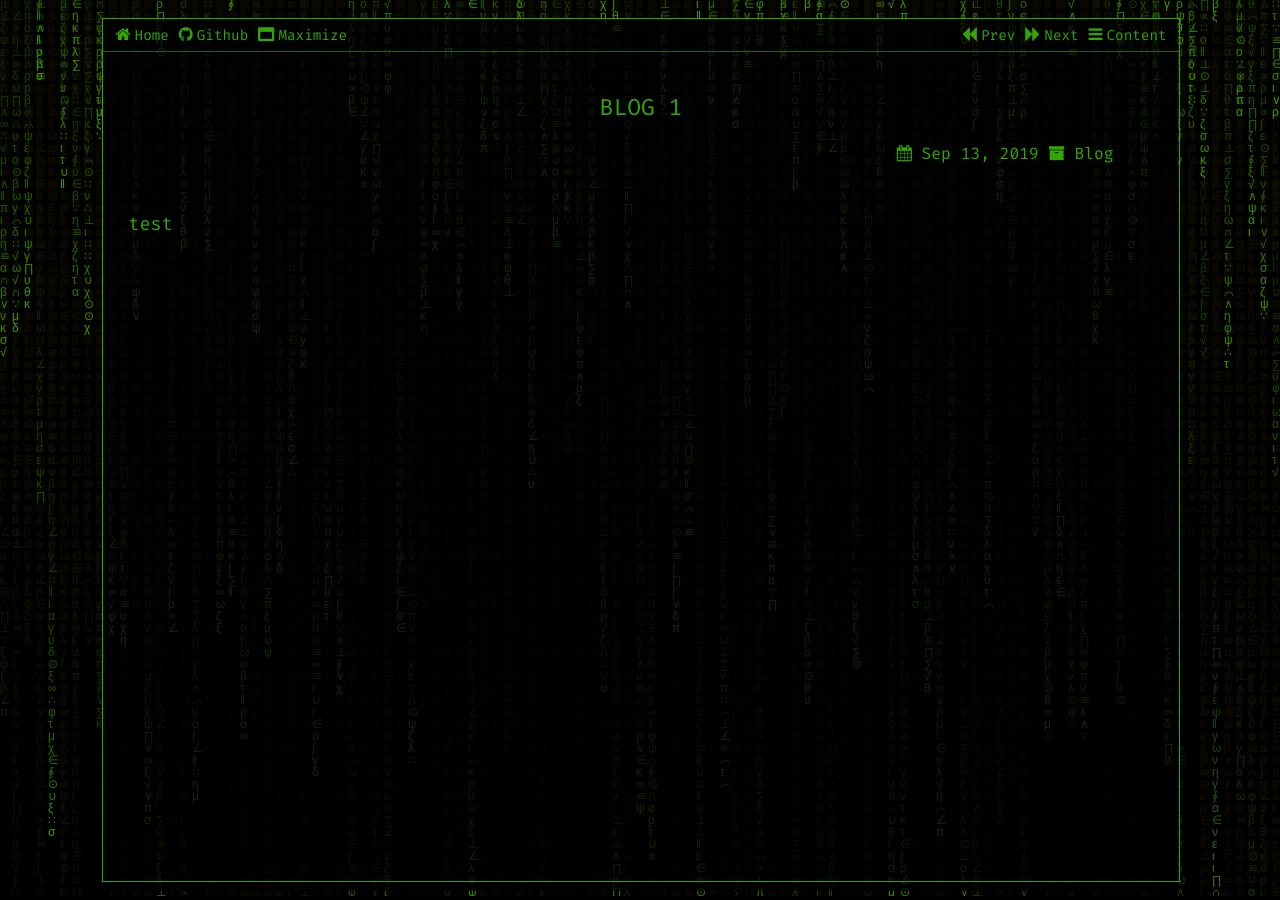
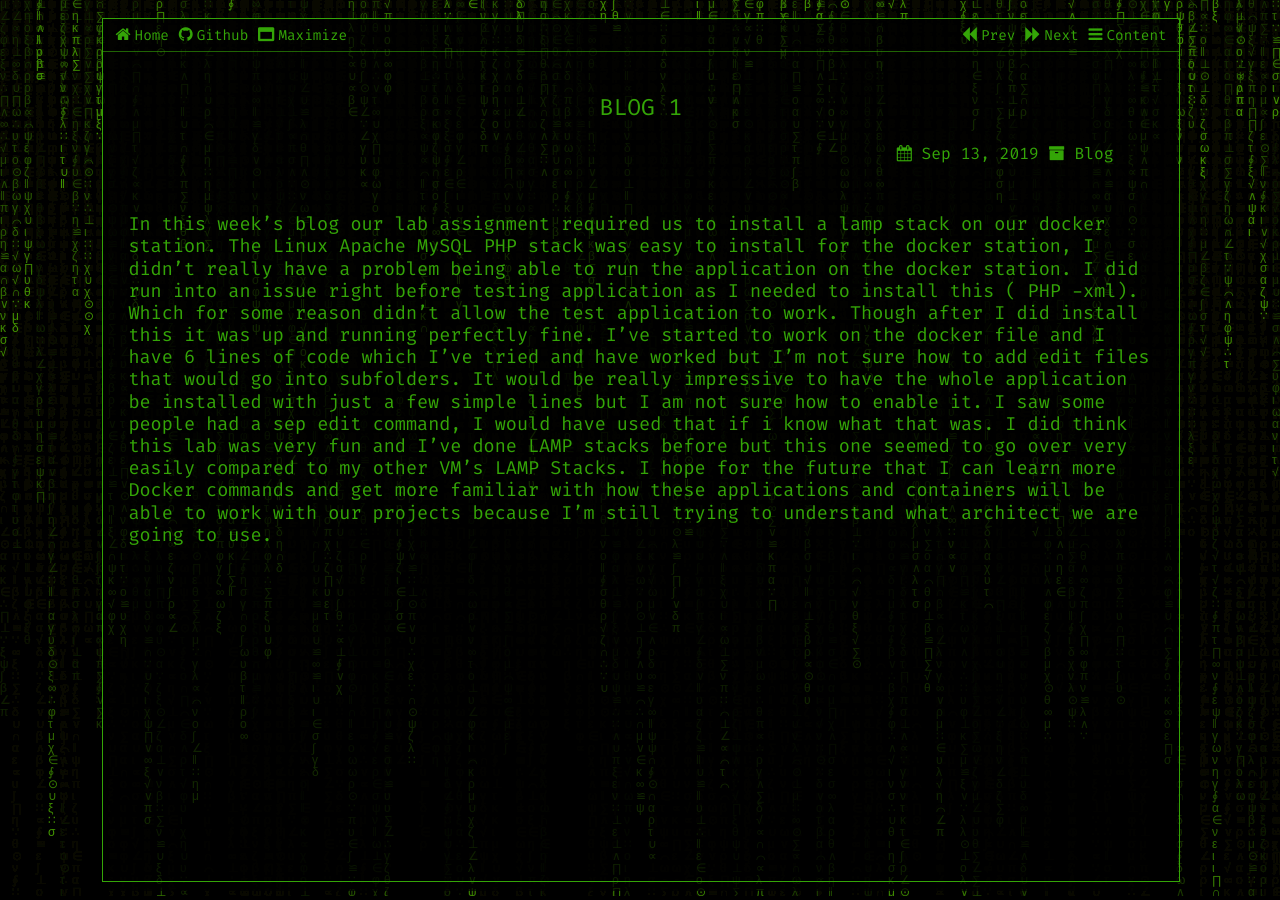
Before and after one commit to dsr88068/dsr88068.github.io, a Jekyll site: the page built from _posts/2019-9-13-Blog-1.md, in a window 1280 px wide. Built offline with Jekyll 4.4.1, drawn with Linux system fonts in a browser that asks for light colours.

Commit message:
Update 2019-9-13-Blog-1.md

```diff
--- a/_posts/2019-9-13-Blog-1.md
+++ b/_posts/2019-9-13-Blog-1.md
@@ -5,4 +5,5 @@ category: Blog
 toc_level: 1
 date: 2019-9-13
 ---
-test
+
+In this week's blog  our lab assignment required us to install a lamp stack on our docker station. The Linux Apache MySQL PHP stack was easy to  install for the docker station, I didn't really have a problem being able to run the application on the docker station.  I did run into an issue right before testing application as I needed to install this ( PHP -xml). Which for some reason didn't allow the test application to work. Though after I did install this it was up and running perfectly fine.  I've started to work on the docker file and I have 6 lines of code which I've tried and have worked but I'm not sure how to add edit files that would go into  subfolders. It would be really impressive to have the whole application be installed with just a few simple lines but I am not sure how to enable it.  I saw some people had a sep edit  command, I would have used that if i know what that was. I did think this lab was very fun and I've done LAMP stacks before  but this one seemed to go over very easily compared to my other VM's LAMP Stacks. I hope for the future that I can learn more Docker commands and get more familiar with how these applications and containers will be able to work with our projects because I'm still trying to understand what architect  we are going to use.
```
